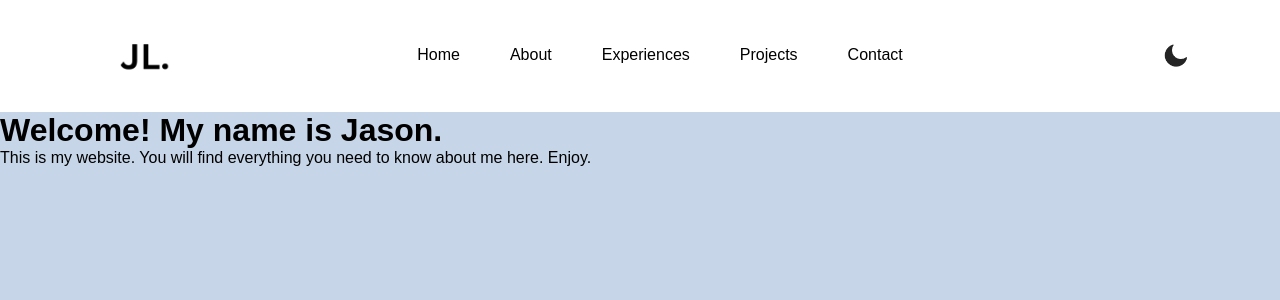
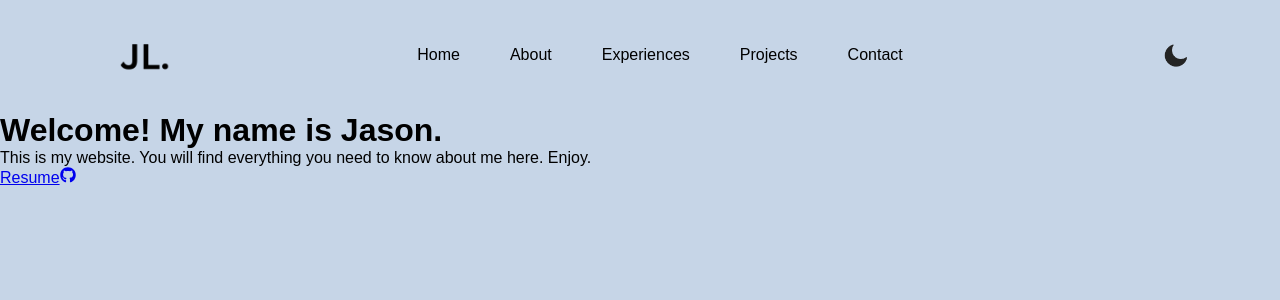
Before and after one commit to jasonliu1103/personalportfoliowebsite, a React (Create React App) app: page / in a window 1280 px wide. Shown: the top 300 px of the page. Built offline with nearby package versions, Linux system fonts and the light colour scheme.

Commit message:
Created skelton for home section, updated navbar

```diff
--- a/package.json
+++ b/package.json
@@ -8,6 +8,7 @@
     "@testing-library/user-event": "^13.5.0",
     "react": "^18.3.1",
     "react-dom": "^18.3.1",
+    "react-icons": "^5.2.0",
     "react-scripts": "5.0.1",
     "web-vitals": "^2.1.4"
   },
--- a/src/components/Home.jsx
+++ b/src/components/Home.jsx
@@ -1,4 +1,6 @@
 import React from "react";
+import { FaGithub } from "react-icons/fa";
+import resume from '../assets/JasonLiuResume.pdf';
 
 const Home = ({ theme }) => {
   return (
@@ -11,10 +13,29 @@ const Home = ({ theme }) => {
       >
         Welcome! My name is Jason.
       </h1>
-      <p3>
+      <p
+        className="toggle-heading"
+        style={{
+          color: theme === "light" ? "#000" : "#fff",
+        }}
+      >
         This is my website. You will find everything you need to know about me
         here. Enjoy.
-      </p3>
+      </p>
+      <a
+        href={resume}
+        target="_blank"
+        rel="noopener noreferrer"
+      >
+        Resume
+      </a>
+      <a
+        href="https://github.com/jasonliu1103"
+        target="_blank"
+        rel="noopener noreferrer"
+      >
+        <FaGithub />
+      </a>
     </div>
   );
 };
--- a/src/components/Navbar.css
+++ b/src/components/Navbar.css
@@ -3,7 +3,7 @@
   display: flex;
   align-items: center;
   justify-content: space-between;
-  background-color: #fff;
+  background-color: transparent;
   padding: 1px 7%;
   transition: 0.3s;
 }
@@ -34,7 +34,7 @@ ul li {
 }
 
 .dark .navbar {
-  background: #000;
+  background: transparent;
   color: #fff;
 }
 
--- a/src/components/Navbar.jsx
+++ b/src/components/Navbar.jsx
@@ -7,13 +7,13 @@ import light_toggle from "../assets/night.png";
 
 const Navbar = ({ theme, setTheme }) => {
   const toggle_mode = () => {
-    theme == "light" ? setTheme("dark") : setTheme("light");
+    theme === "light" ? setTheme("dark") : setTheme("light");
   };
 
   return (
     <div className="navbar">
       <img
-        src={theme == "light" ? logo_light : logo_dark}
+        src={theme === "light" ? logo_light : logo_dark}
         alt=""
         className="logo"
       />
@@ -28,7 +28,7 @@ const Navbar = ({ theme, setTheme }) => {
         onClick={() => {
           toggle_mode();
         }}
-        src={theme == "light" ? light_toggle : dark_toggle}
+        src={theme === "light" ? light_toggle : dark_toggle}
         alt=""
         className="icon-toggle"
       />
--- a/src/index.css
+++ b/src/index.css
@@ -13,5 +13,5 @@
 }
 
 .container.dark {
-  background: #222;
+  background: #000;
 }
```
Also changed, not shown: 2 other files (tests, documents, lock files or other folders).
